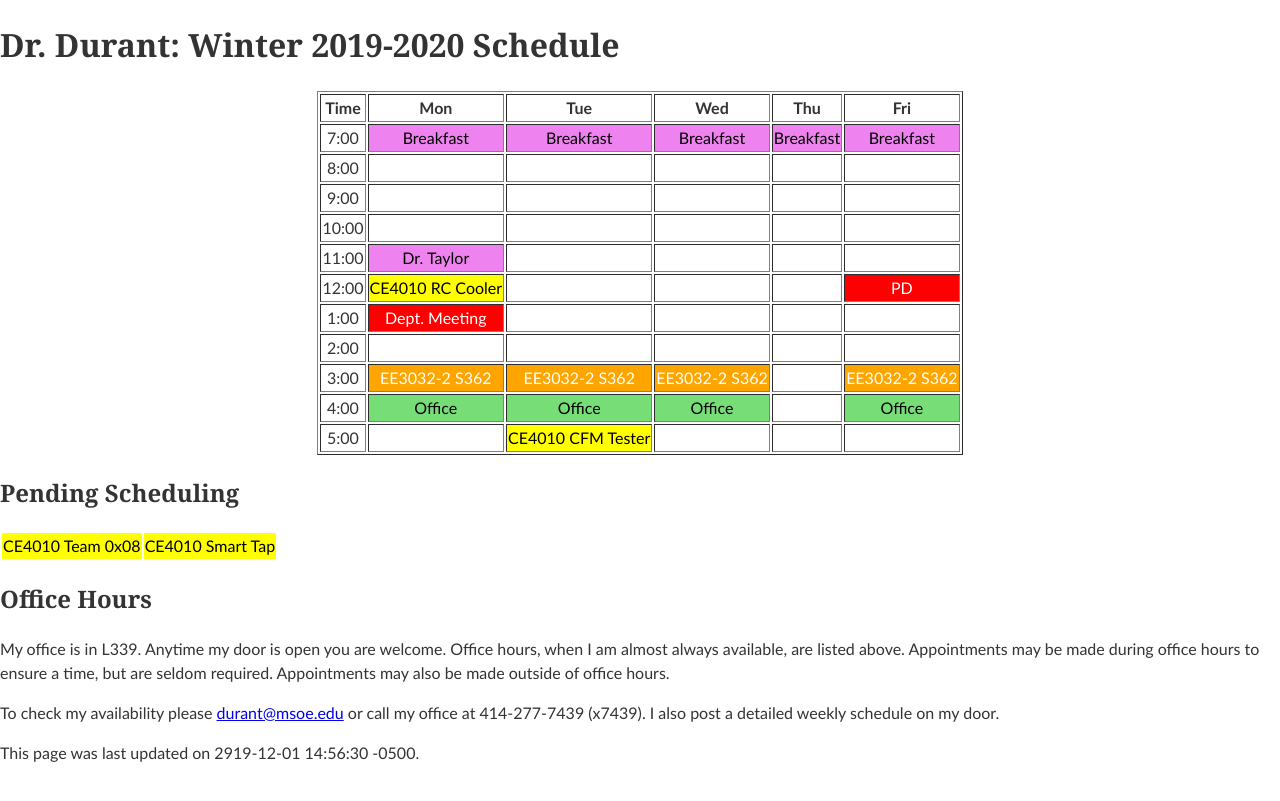
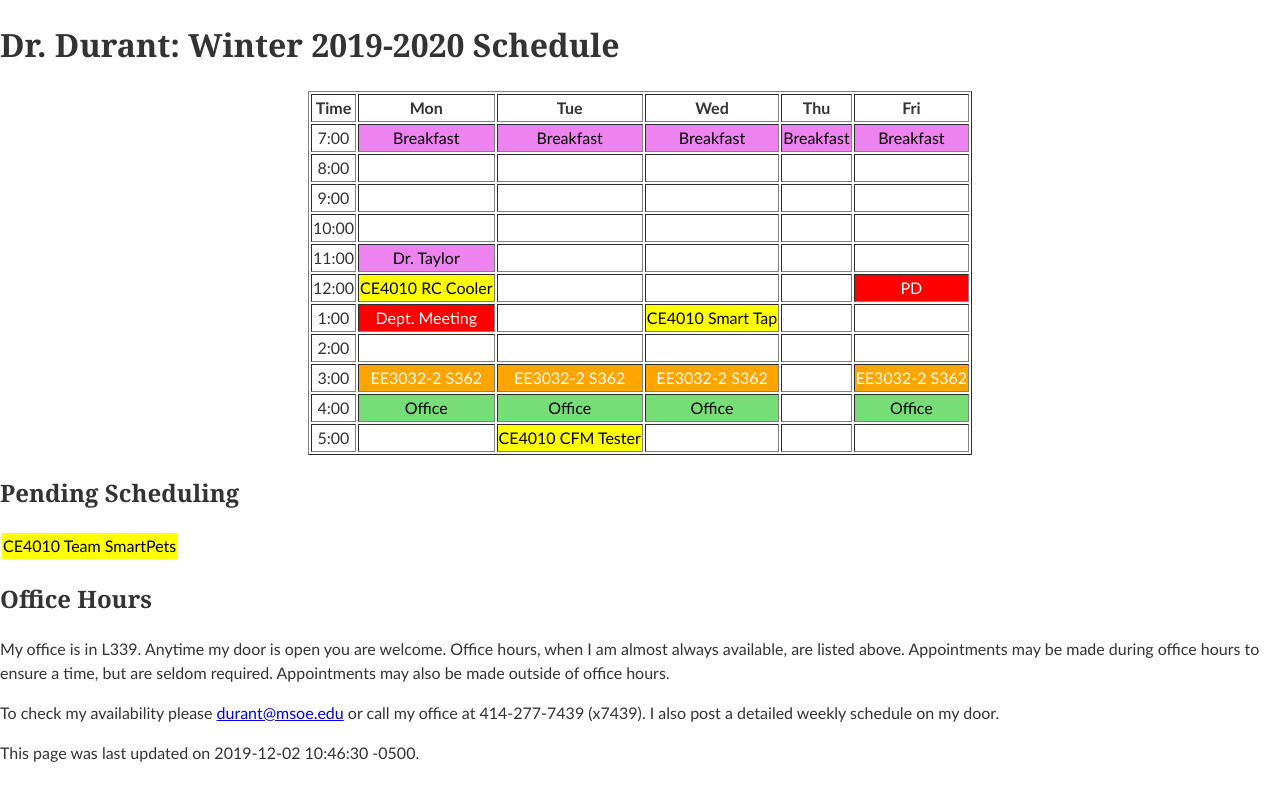
Before and after one commit to edurant/edurant.github.io, a Jekyll site: the page built from sched/w1920.md, in a window 1280 px wide. Shown: the top 801 px of the page. Built offline with Jekyll 4.4.1, drawn with Linux system fonts in a browser that asks for light colours.

Commit message:
ce4010 smarttap scheduled

```diff
--- a/sched/w1920.md
+++ b/sched/w1920.md
@@ -1,6 +1,6 @@
 ---
 title: "Dr. Durant: Winter 2019-2020 Schedule"
-date: 2919-12-01 14:56:30 -0500
+date: 2019-12-02 10:46:30 -0500
 ---
 
 <style type="text/css">
@@ -21,7 +21,7 @@ td.lunch	{	background-color: violet;	color: black;	}
 <tr><td>10:00</td>	<td>&nbsp;</td>					<td>&nbsp;</td>					<td>&nbsp;</td>					<td>&nbsp;</td>				<td>&nbsp;</td>					</tr>
 <tr><td>11:00</td>	<td class="lunch">Dr. Taylor</td>		<td>&nbsp;</td>					<td>&nbsp;</td>					<td>&nbsp;</td>				<td>&nbsp;</td>					</tr>
 <tr><td>12:00</td>	<td class="ce4010">CE4010 RC Cooler</td>	<td>&nbsp;</td>					<td>&nbsp;</td>					<td>&nbsp;</td>				<td class="am">PD</td>				</tr>
-<tr><td>1:00</td>	<td class="am">Dept. Meeting</td>		<td>&nbsp;</td>					<td>&nbsp;</td>					<td>&nbsp;</td>				<td>&nbsp;</td>					</tr>
+<tr><td>1:00</td>	<td class="am">Dept. Meeting</td>		<td>&nbsp;</td>					<td class="ce4010">CE4010 Smart Tap</td>	<td>&nbsp;</td>				<td>&nbsp;</td>					</tr>
 <tr><td>2:00</td>	<td>&nbsp;</td>					<td>&nbsp;</td>					<td>&nbsp;</td>					<td>&nbsp;</td>				<td>&nbsp;</td>					</tr>
 <tr><td>3:00</td>	<td class="ee3032">EE3032-2&nbsp;S362</td>	<td class="ee3032">EE3032-2&nbsp;S362</td>	<td class="ee3032">EE3032-2&nbsp;S362</td>	<td>&nbsp;</td>				<td class="ee3032">EE3032-2&nbsp;S362</td>	</tr>
 <tr><td>4:00</td>	<td class="oh">Office</td>			<td class="oh">Office</td>			<td class="oh">Office</td>			<td>&nbsp;</td>				<td class="oh">Office</td>			</tr>
@@ -31,8 +31,7 @@ td.lunch	{	background-color: violet;	color: black;	}
 
 ## Pending Scheduling
 <table><tr>
-<td class="ce4010">CE4010 Team 0x08</td>
-<td class="ce4010">CE4010 Smart Tap</td>
+<td class="ce4010">CE4010 Team SmartPets</td>
 </tr></table>
 
 ## Office Hours
```
